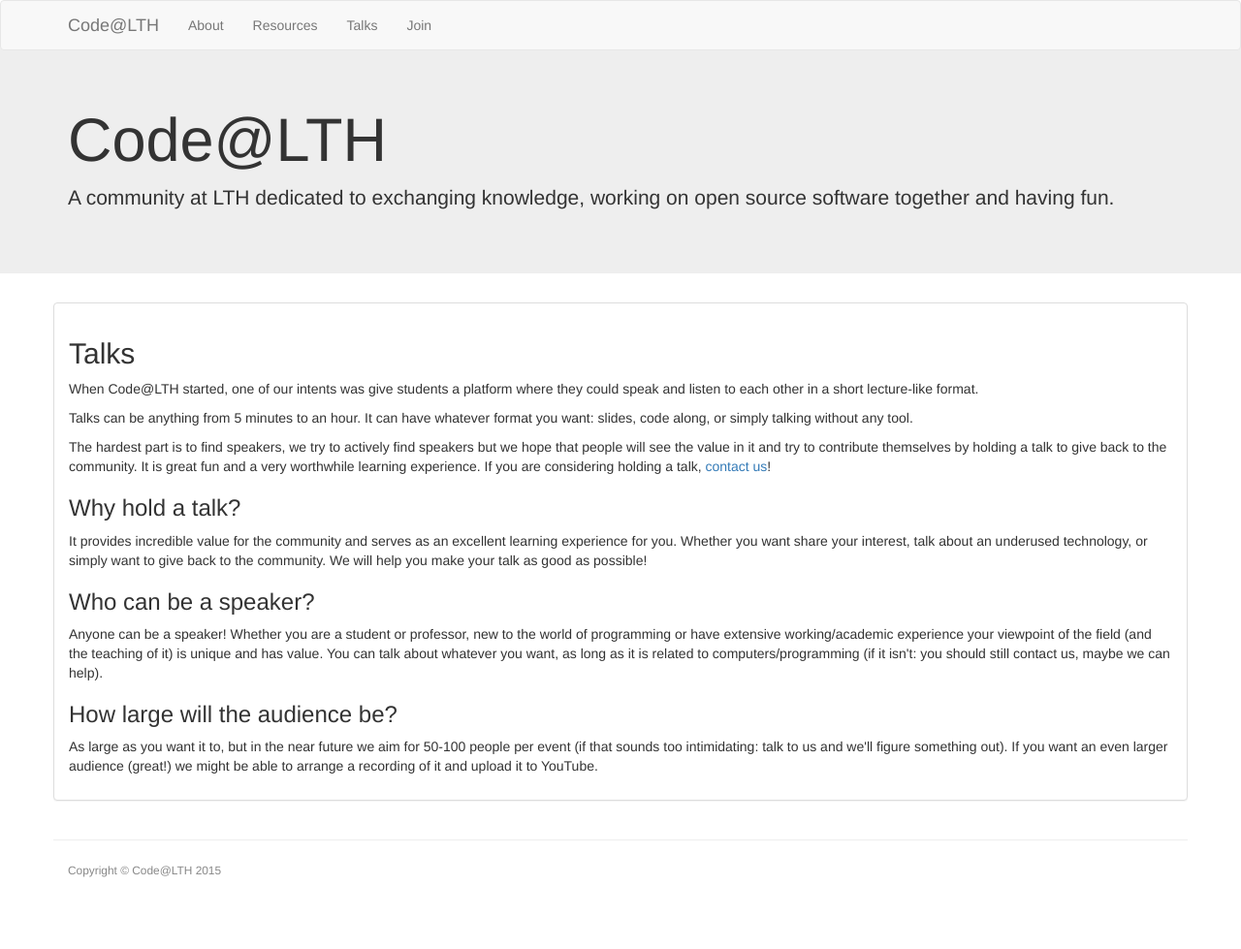
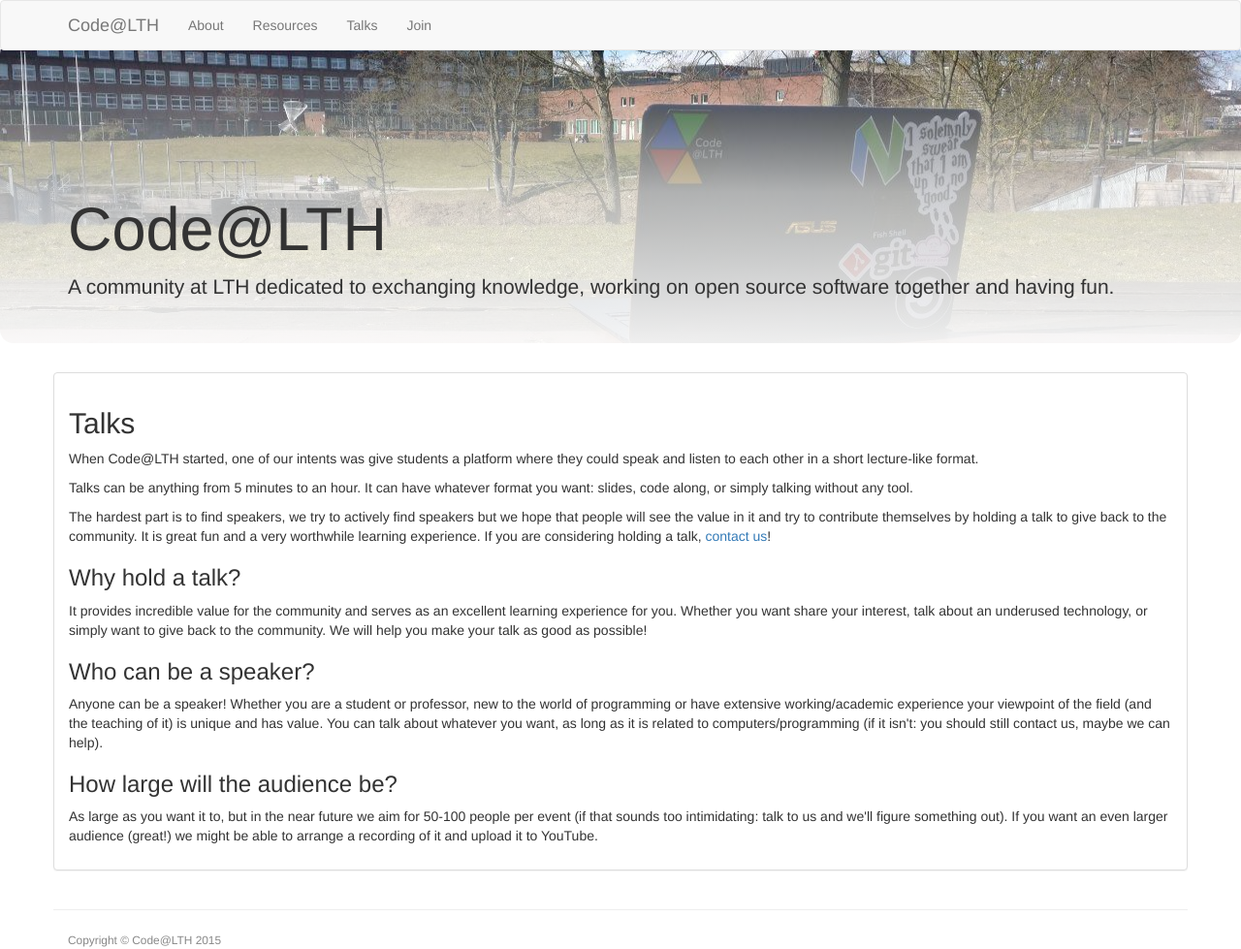
Before and after one commit to Code-at-LTH/code-at-lth.github.io, a Jekyll site: the page built from talks/index.html, in a window 1280 px wide. Shown: the whole page at 97% size. Built offline with Jekyll 4.4.1, drawn with Linux system fonts in a browser that asks for light colours; nearby versions of some CDN libraries; before the commit the page ends 907 px from its top, so only the background shows below that.

Commit message:
add header image

```diff
--- a/_layouts/base.html
+++ b/_layouts/base.html
@@ -16,6 +16,18 @@
 
         <!-- UTF-8 -->
         <meta charset="utf-8">
+        <style>
+#div-with-bg
+{
+    padding: 10em 2em 2em 2em;
+    background: linear-gradient(#FFFFFF00, #FFFFFFAA, #FFFFFFEE),
+                url('/assets/images/2018/computer-in-sun.jpg');
+    background-size:     cover;
+    background-repeat:   no-repeat;
+    background-position: center 33%;
+    border-radius: 1em;
+}
+        </style>
     </head>
 
     <body>
@@ -43,9 +55,8 @@
             </div><!-- /.navbar-collapse -->
           </div><!-- /.container-fluid -->
         </nav>
-
-        <div class="jumbotron" style="margin-top: -30px">
-            <div class="container">
+        <div id="div-with-bg" class="jumbotron" style="margin-top: -30px">
+            <div class="container" >
                 <h1>Code@LTH</h1>
                 <p>A community at LTH dedicated to exchanging knowledge, working on open source software together and having fun.</p>
             </div>
```
Also changed, not shown: assets/images/2018/computer-in-sun.jpg (added).
